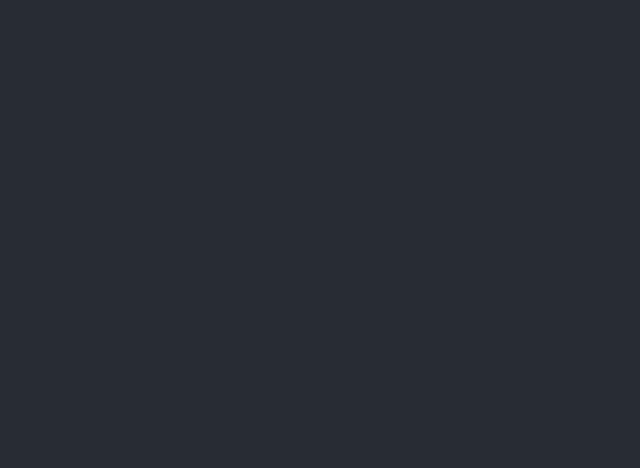
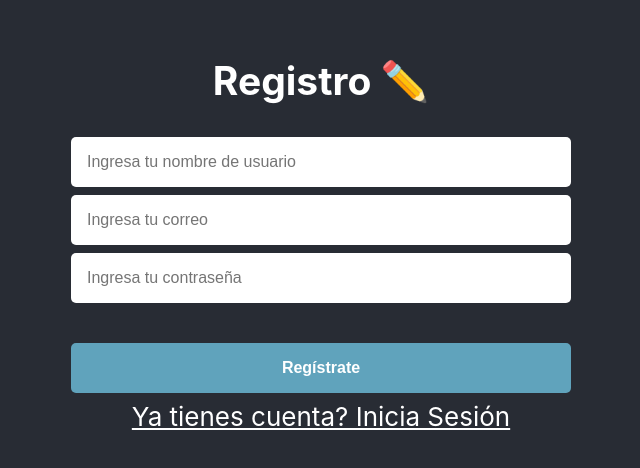
Before and after one commit to belemzzuka/devf_BackEnd_Avanzado, a React (Create React App) app in the folder tareas-front/tareas-front/: page /auth/signup in a window 1280 px wide. Before the commit this address had no page. Shown: the part 164-632 px from the top of the page, without its empty margins (319-959 px from the left). Built offline with nearby package versions, Linux system fonts and the light colour scheme.

Commit message:
Register users in the app

```diff
--- a/tareas-front/tareas-front/src/App.js
+++ b/tareas-front/tareas-front/src/App.js
@@ -3,6 +3,9 @@ import { Route, Routes } from 'react-router-dom'
 import TaskList from './scenes/TaskList/TaskList';
 import AuthView from './scenes/AuthView/AuthView';
 import './App.css';
+
+import Login from './components/Login';
+import SignUp from './components/SignUp';
 
 function App() {
   //const [ isUser, setIsUser ] = useState(null); //dependiendo de si hay usuario o no, cambiamos la interfaz. Esto se llama estado global.
@@ -15,7 +18,11 @@ function App() {
       <header className="app-header">
         <Routes>
           <Route path="/" element={<TaskList userName={userName} token={token} />} />
-          <Route path="/auth" element={<AuthView handleToken={setToken} handleUserName={setUserName} />} />
+          <Route path="auth" element={<AuthView />} >
+            <Route index element={<Login handleToken={setToken} handleUserName={setUserName}/>} />
+            <Route path="login" element={<Login />} />
+            <Route path="signup" element={<SignUp />} />
+          </Route>
         </Routes>
       </header>
     </div>
--- a/tareas-front/tareas-front/src/api/index.js
+++ b/tareas-front/tareas-front/src/api/index.js
@@ -2,6 +2,18 @@ import axios from 'axios';
 
 export const loginRequest = (email, password) => {
     return axios.post('http://localhost:5000/api/users/login', {
+        email: email,
+        password: password
+    }, {
+        headers: {
+            'Content-Type': 'application/json'
+        }
+    })
+}
+
+export const signUpRequest = ({ name, email, password }) => {
+    return axios.post('http://localhost:5000/api/users', {
+        name: name,
         email: email,
         password: password
     }, {
--- /dev/null
+++ b/tareas-front/tareas-front/src/components/Login/Login.js
@@ -0,0 +1,50 @@
+import React, { useState } from "react";
+import { useNavigate, Link } from "react-router-dom";
+import Button from '../../components/Button';
+import TextInput from "../../components/TextInput";
+
+import { loginRequest } from '../../api';
+
+function Login({ handleToken, handleUserName }){
+const [ email, setEmail ] = useState('');
+const [ password, setPassword ] = useState('');
+const navigate = useNavigate();
+
+const makeLogin = () => {
+// TODO: Hacer login en API✅
+    loginRequest(email, password)
+        .then((res) => {
+            handleToken(res.data.token)
+            handleUserName(res.data.name)
+            navigate("/") //despues de que actualiza el token me voy a redirigir a la raiz
+        })
+        .catch((err) => {
+            console.log(err)
+        })
+        // if success
+        //setToken(token) // TODO: Hacer que esto jale ✅
+    }
+
+
+    return(
+        <div>
+            <h2 style={{color:"white"}}>Iniciar Sesión</h2>
+            <div className="auth-view__input-container">
+                <TextInput
+                    value={email}
+                    type="email"
+                    placeholder="Ingresa tu correo"
+                    onChange={(e) => {setEmail(e.target.value)}} />
+                <TextInput
+                    value={password}
+                    type="password"
+                    placeholder="Ingresa tu contraseña"
+                    onChange={(e) => {setPassword(e.target.value)}} />
+            </div>
+            <Button onClick={makeLogin}>Iniciar Sesión</Button>
+            <Link style={{color:"white"}} to="/auth/signup">No tienes cuenta? Regístrate aquí</Link>
+        </div>
+    )
+}
+
+export default Login;
--- /dev/null
+++ b/tareas-front/tareas-front/src/components/Login/index.js
@@ -0,0 +1 @@
+export { default } from './Login'
--- /dev/null
+++ b/tareas-front/tareas-front/src/components/SignUp/SignUp.js
@@ -0,0 +1,51 @@
+import React, { useState } from "react";
+import { useNavigate, Link } from "react-router-dom";
+import Button from '../../components/Button';
+import TextInput from "../../components/TextInput";
+
+import { signUpRequest } from '../../api';
+
+function SignUp(){
+    const [ name, setName ] = useState('');
+    const [ email, setEmail ] = useState('');
+    const [ password, setPassword ] = useState('');
+    const navigate = useNavigate();
+
+    const makeSignUp = () => {
+        signUpRequest({ name, email, password })
+        .then((res) => {
+            const user = res.data;
+            navigate("/auth/login");
+        })
+        .catch((err) => {
+            console.log(err)
+        })
+    }
+
+    return(
+        <div>
+            <h2 style={{color:"white"}}>Registro ✏️</h2>
+            <div className="auth-view__input-container">
+            <TextInput
+                    value={name}
+                    type="text"
+                    placeholder="Ingresa tu nombre de usuario"
+                    onChange={(e) => {setName(e.target.value)}} />
+                <TextInput
+                    value={email}
+                    type="email"
+                    placeholder="Ingresa tu correo"
+                    onChange={(e) => {setEmail(e.target.value)}} />
+                <TextInput
+                    value={password}
+                    type="password"
+                    placeholder="Ingresa tu contraseña"
+                    onChange={(e) => {setPassword(e.target.value)}} />
+            </div>
+            <Button onClick={makeSignUp}>Regístrate</Button>
+            <Link style={{color:"white"}} to="/auth/login">Ya tienes cuenta? Inicia Sesión</Link>
+        </div>
+    )
+}
+
+export default SignUp;
--- /dev/null
+++ b/tareas-front/tareas-front/src/components/SignUp/index.js
@@ -0,0 +1 @@
+export { default } from './SignUp'
--- a/tareas-front/tareas-front/src/components/TextInput/TextInput.js
+++ b/tareas-front/tareas-front/src/components/TextInput/TextInput.js
@@ -1,14 +1,15 @@
 import React from 'react';
 import './TextInput.css';
 
-function TextInput({ type, className, value, placeholder, onChange }) {
+function TextInput({ type, className, value, placeholder, onChange, autoComplete }) {
     return (
           <input
             type={ type }
             className={`text-input ${ className }`}
             value={ value }
             placeholder = { placeholder }
-            onChange={ onChange } />
+            onChange={ onChange }
+            autoComplete={autoComplete} />
     )
 
 }
--- a/tareas-front/tareas-front/src/scenes/AuthView/AuthView.js
+++ b/tareas-front/tareas-front/src/scenes/AuthView/AuthView.js
@@ -1,45 +1,11 @@
-import React, { useState } from "react";
-import Button from '../../components/Button';
-import TextInput from "../../components/TextInput";
-import { loginRequest } from '../../api';
+import React from "react";
 import './AuthView.css';
-import { useNavigate } from 'react-router-dom'
+import { Outlet } from 'react-router-dom'
 
 function AuthView({ handleToken, handleUserName }){
-    const [ email, setEmail ] = useState('');
-    const [ password, setPassword ] = useState('');
-    const navigate = useNavigate();
-
-    const makeLogin = () => {
-        // TODO: Hacer login en API✅
-        loginRequest(email, password)
-        .then((res) => {
-            handleToken(res.data.token)
-            handleUserName(res.data.name)
-            navigate("/")
-        })
-        .catch((err) => {
-            console.log(err)
-        })
-        // if success
-        //setToken(token) // TODO: Hacer que esto jale ✅
-    }
-
     return(
         <div className='auth-view'>
-            <div className="auth-view__input-container">
-                <TextInput
-                    value={email}
-                    type="email"
-                    placeholder="Ingresa tu correo"
-                    onChange={(e) => {setEmail(e.target.value)}} />
-                <TextInput
-                    value={password}
-                    type="password"
-                    placeholder="Ingresa tu contraseña"
-                    onChange={(e) => {setPassword(e.target.value)}} />
-                <Button onClick={makeLogin}>Iniciar Sesión</Button>
-            </div>
+        <Outlet />
         </div>
     )
 }
```
